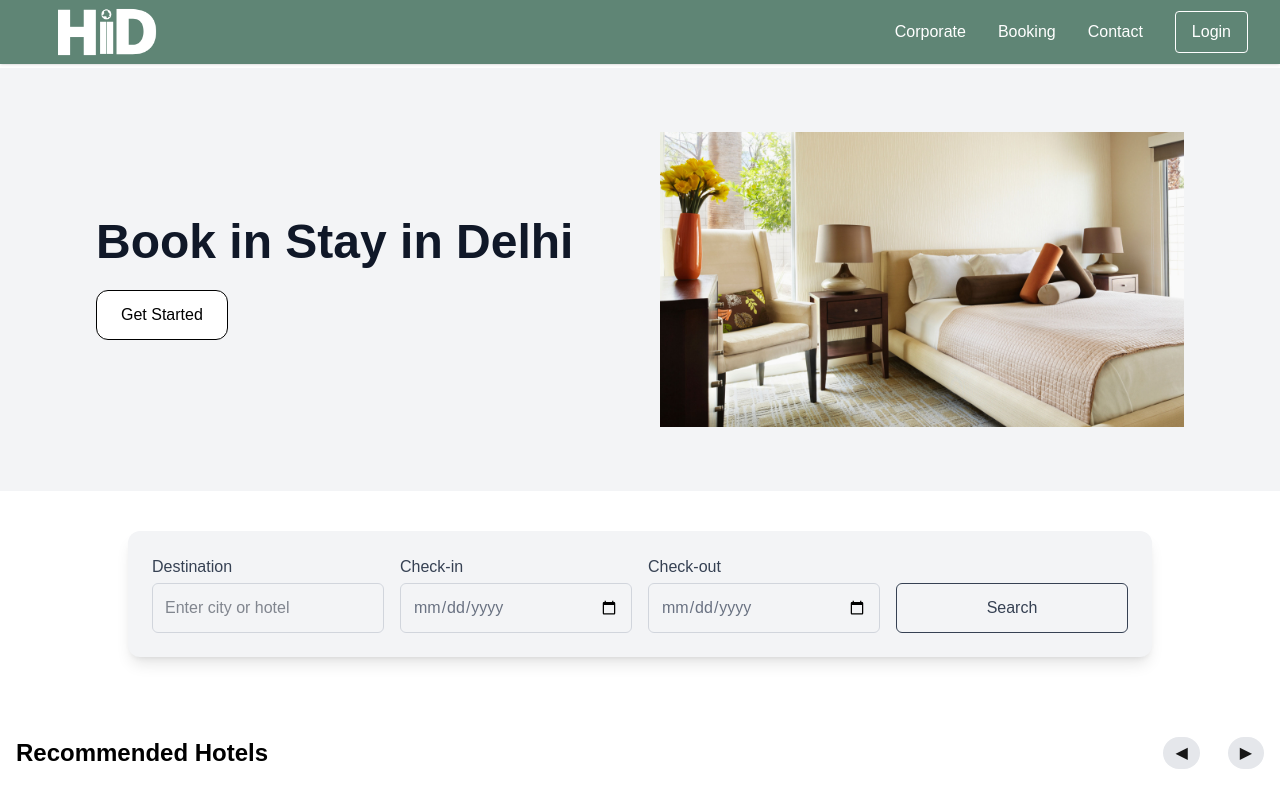
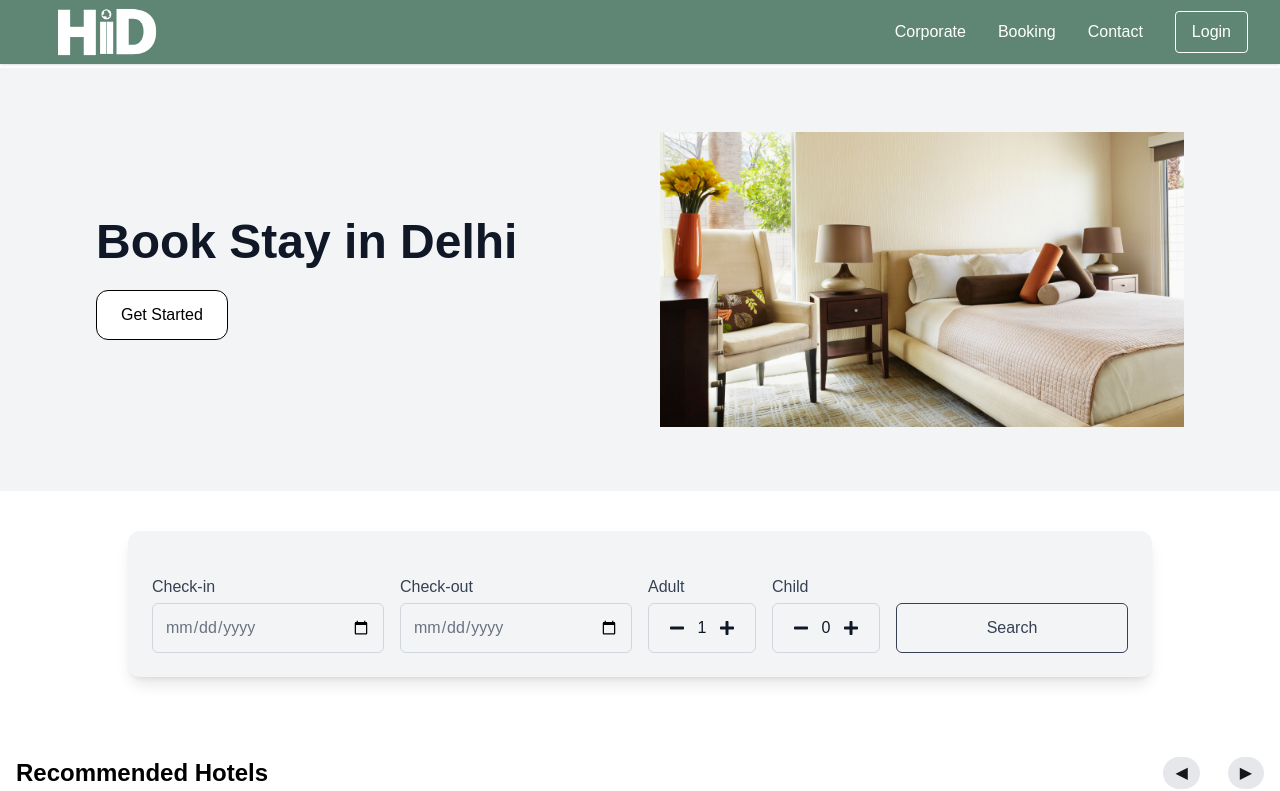
Before and after one commit to anup9971/hiidCheck, a Next.js app: page / in a window 1280 px wide. Shown: the top 791 px of the page. Built offline with nearby package versions, Linux system fonts and the light colour scheme.

Commit message:
chil audlt funcitn add

```diff
--- /dev/null
+++ b/src/app/search/page.js
@@ -0,0 +1,9 @@
+import React from 'react'
+
+export default function page() {
+  return (
+    <>
+        <h1>Helllo</h1>
+    </>
+  )
+}
--- a/src/componets/home/Hero.jsx
+++ b/src/componets/home/Hero.jsx
@@ -1,23 +1,26 @@
 
 
 import Image from "next/image";
+import Link from "next/link";
 
-export default function     Hero() {
+export default function Hero() {
   return (
     <section className="w-full bg-gray-100 py-16 px-6 md:px-12 lg:px-24">
       <div className="max-w-7xl mx-auto flex flex-col-reverse lg:flex-row items-center justify-between gap-10">
         {/* Text Content */}
         <div className="text-center lg:text-left flex-1">
           <h1 className="text-2xl md:text-5xl font-bold text-gray-900 mb-6">
-            Book in Stay in Delhi
+            Book  Stay in Delhi
           </h1>
           {/* <p className="text-gray-700 text-lg mb-8">
             Create blazing-fast, SEO-friendly web apps using the power of server-side rendering and modern React features.
           </p> */}
           <div className="flex flex-col sm:flex-row gap-4 justify-center lg:justify-start">
+            <Link href="/search">
             <button className="bg-white hover:bg-black hover:text-white text-black border   px-6 py-3 rounded-xl font-medium transition">
               Get Started
             </button>
+            </Link>
 
           </div>
         </div>
--- a/src/componets/home/SearchBox.jsx
+++ b/src/componets/home/SearchBox.jsx
@@ -1,11 +1,41 @@
 "use client";
 
 import { useState } from "react";
+import { FaMinus, FaPlus } from "react-icons/fa";
 
 export default function SearchBox() {
   const [destination, setDestination] = useState("");
   const [checkIn, setCheckIn] = useState("");
   const [checkOut, setCheckOut] = useState("");
+  const [adult, setAdult]= useState(1);
+  const [child, setChild]= useState(0);
+
+  const LIMITS = {
+    adult: { min: 1, max: 3 },
+    child: { min: 0, max: 3 },
+  };
+
+
+  function updateValue(type, action){
+    console.log(action, type )
+    let current = type ==="adult" ? adult :child
+    let {min,max}=LIMITS[type]
+    let newValue = action ==="minus"? current-1 :current+1
+
+    if(newValue <min){
+      alert(`${type} Can not be minumum ${1}`)
+      return;
+    }
+    if(newValue>max){
+      alert(`${type} Can not be maximun ${3}`)
+      return;
+    }
+
+    if(type ==="adult") setAdult(newValue)
+    if(type ==="child") setChild(newValue)
+
+
+  }
 
   const handleSearch = (e) => {
     e.preventDefault();
@@ -18,22 +48,8 @@ export default function SearchBox() {
     onSubmit={handleSearch}
     className="max-w-5xl mx-auto grid grid-cols-1 md:grid-cols-4 gap-4 items-end bg-gray-100 p-6 rounded-xl shadow-lg"
   >
-        {/* Destination */}
-        <div className="flex flex-col">
-          <label className="text-gray-700 mb-1 font-medium">Destination</label>
-          <input
-            type="text"
-            placeholder="Enter city or hotel"
-            value={destination}
-            onChange={(e) => setDestination(e.target.value)}
-            className="p-3 rounded-md border text-gray-900 border-gray-300 focus:outline-none focus:ring-2 focus:ring-gray-300"
-          />
-        </div>
-
-      {/* Check-in & Check-out Group */}
-  <div className="flex flex-col md:flex-row gap-4 w-full col-span-1 md:col-span-2">
     {/* Check-in */}
-    <div className="flex flex-col relative w-full">
+    <div className="flex flex-col relative w-full col-span-1">
       <label className="text-gray-700 mb-1 font-medium">Check-in</label>
       <input
         type="date"
@@ -51,7 +67,7 @@ export default function SearchBox() {
     </div>
 
     {/* Check-out */}
-    <div className="flex flex-col relative w-full">
+    <div className="flex flex-col relative w-full col-span-1">
       <label className="text-gray-700 mb-1 font-medium">Check-out</label>
       <input
         type="date"
@@ -67,17 +83,48 @@ export default function SearchBox() {
         </span>
       )}
     </div>
+
+
+    {/* Adult + Child */}
+    <div className="flex flex-col md:flex-row gap-4 w-full col-span-1">
+      {/* Adult */}
+      <div className="flex flex-col w-full md:mt-5">
+        <label className="text-gray-700 mb-1 font-medium">Adult</label>
+        <div className="p-3 flex justify-around md:justify-between  md:h-[50px] items-center rounded-md border  text-gray-900 border-gray-300 focus:outline-none focus:ring-2 focus:ring-gray-300 w-full">
+          <button type="button" onClick={() => updateValue("adult", "minus")} className="p-2 hover:bg-gray-200 rounded">
+            <FaMinus />
+          </button>
+          <span className="font-medium">{adult}</span>
+          <button type="button" onClick={() => updateValue("adult", "plus")} className="p-2 hover:bg-gray-200 rounded">
+            <FaPlus />
+          </button>
         </div>
-        {/* </div> */}
+      </div>
 
-        {/* Search Button */}
+      {/* Child */}
+      <div className="flex flex-col w-full md:mt-5">
+        <label className="text-gray-700 mb-1 font-medium">Child</label>
+        <div className="p-3 flex justify-around md:justify-between items-center rounded-md border md:h-[50px] text-gray-900 border-gray-300 focus:outline-none focus:ring-2 focus:ring-gray-300 w-full">
+          <button type="button" onClick={() => updateValue("child", "minus")} className="p-2 hover:bg-gray-200 rounded">
+            <FaMinus />
+          </button>
+          <span className="font-medium">{child}</span>
+          <button type="button" onClick={() => updateValue("child", "plus")} className="p-2 hover:bg-gray-200 rounded">
+            <FaPlus />
+          </button>
+        </div>
+      </div>
+    </div>
+
+    {/* Search Button (just 1 col on desktop) */}
     <button
       type="submit"
-          className="w-full border border-gray-700 text-gray-700  py-3 px-4 rounded-md hover:bg-black hover:text-white transition"
+      className="w-full border border-gray-700 text-gray-700 py-3 px-4 rounded-md hover:bg-black hover:text-white transition col-span-1"
     >
       Search
     </button>
   </form>
 </section>
+
   );
 }
```
Lines whose indentation alone changed are shown as unchanged.
